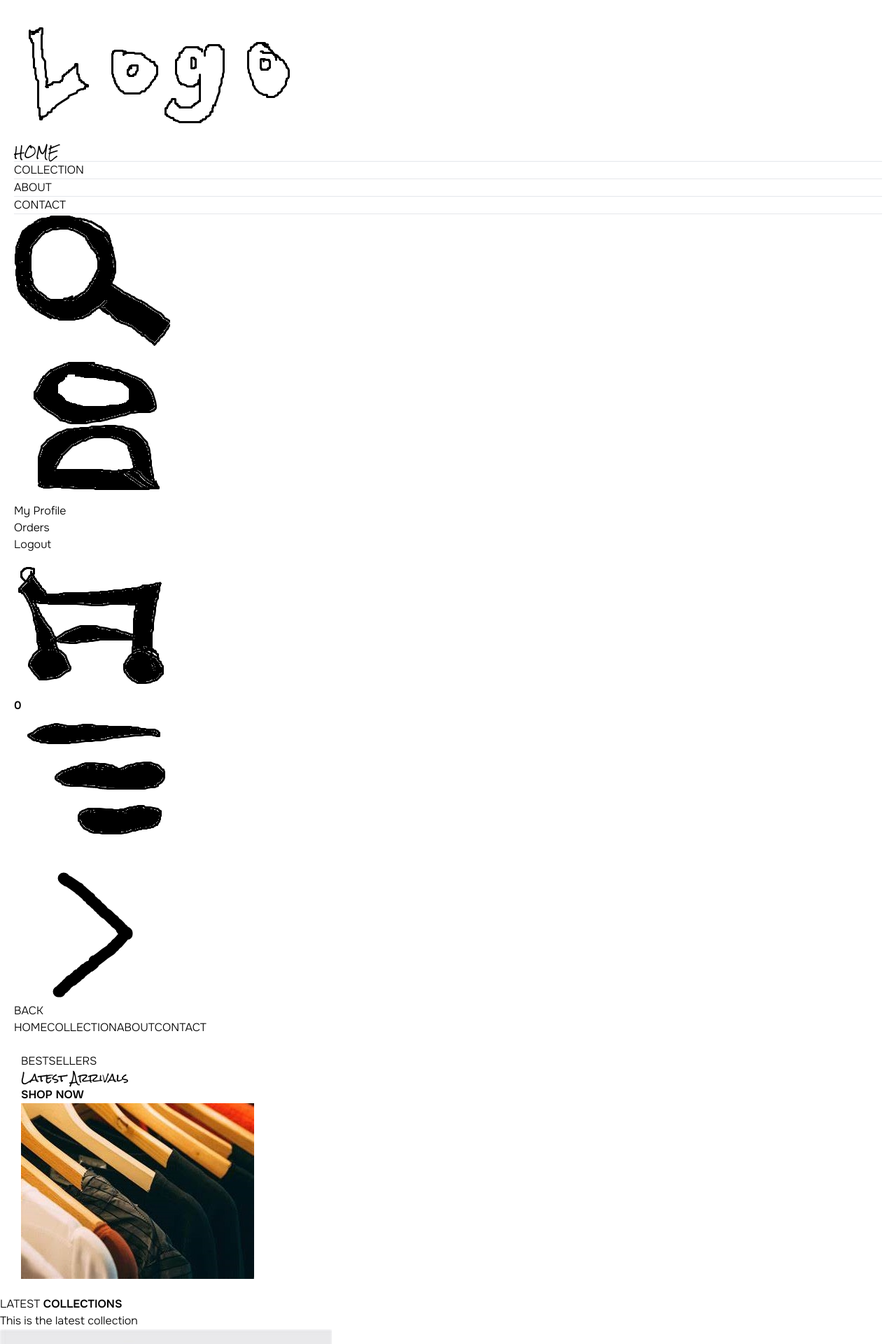
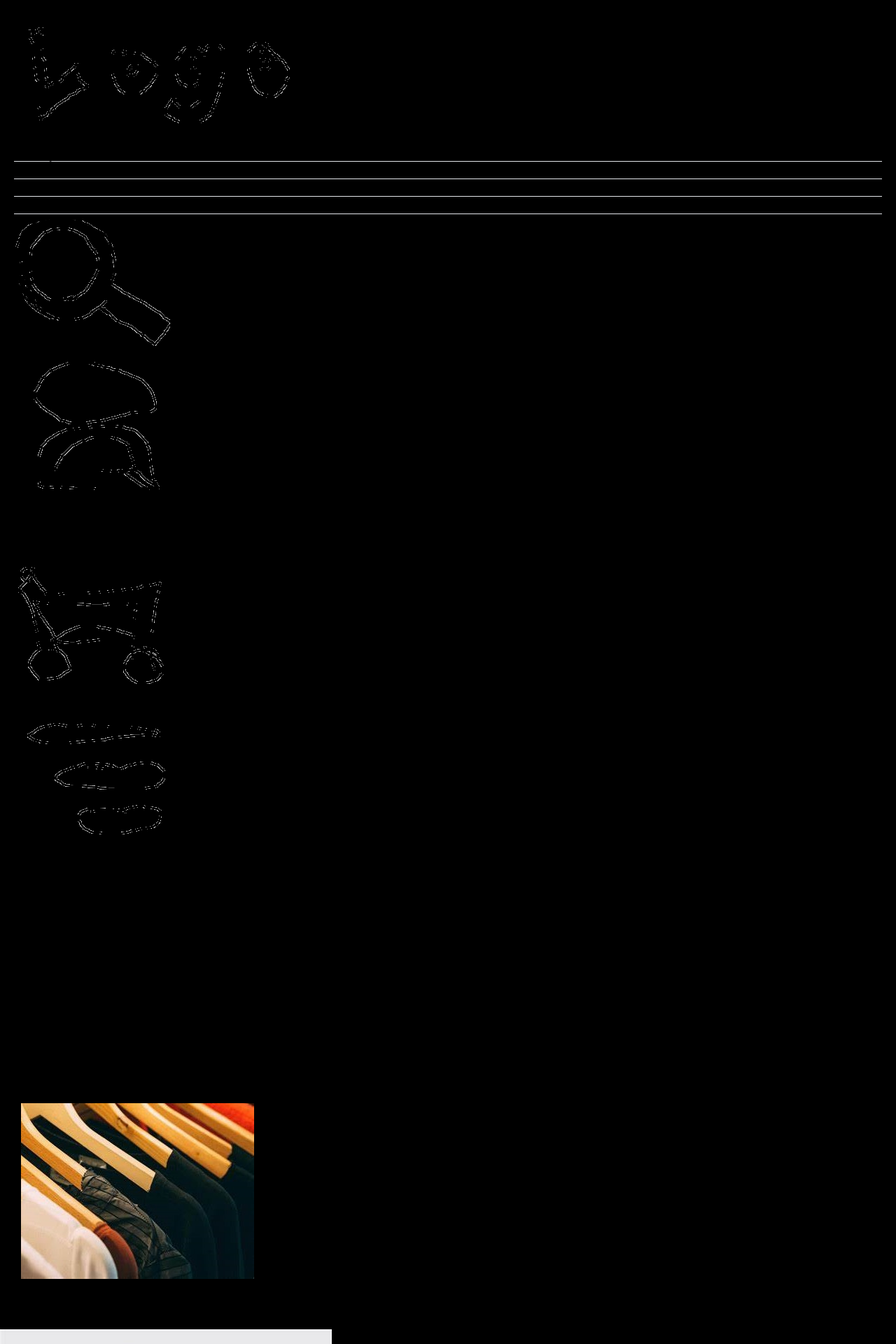
Before and after one commit to walkmoody/Ecommerce-Clothing-Website, a React (Vite) app: page / in a window 1280 px wide. Shown: the top 1920 px of the page at 70% size. Built offline with nearby package versions, Linux system fonts and the light colour scheme.

Commit message:
Made navbar sticky

```diff
--- a/src/App.jsx
+++ b/src/App.jsx
@@ -17,11 +17,10 @@ import 'react-toastify/dist/ReactToastify.css'
 
 const App = () => {
   return (
-    <div style = {{backgroundColor: 'white'}}>
+    <div style = {{backgroundColor: 'black'}}>
     <Navbar/>
     <div className='px-4 sm:px-[5vw] md:px-[7vw] lg:px-[9vw]'>
         <ToastContainer />
-
         <SearchBar/>
         <Routes>
             <Route path='/' element ={<Home/>} />
--- a/src/components/BestSeller.jsx
+++ b/src/components/BestSeller.jsx
@@ -17,7 +17,7 @@ const BestSeller = () => {
     <div className ='my-10'>
       <div className = 'text-center py-8 text-3xl'>
         <Title text1 = {'BEST'} text2={'SELLERS'} />
-        <p className='w-3/4 m-auto text-xs sm:text-sm md:text-base text-gray-600'>
+        <p className='onest-norm w-3/4 m-auto text-xs sm:text-sm md:text-base text-gray-100'>
         test words for best seller insert paragraph here product is so great
         </p>
       </div>
--- a/src/components/Hero.jsx
+++ b/src/components/Hero.jsx
@@ -12,14 +12,14 @@ const Hero = () => {
         <div className='w-full sm:w-1/2 flex items-center justify-center py-10 sm:py-0'>
             <div className='text-[#414141]'>
                 <div className = 'flex items-center gap-2'>
-                  <p className ='w-10 md:w-11 h-[2px] bg-[#414141]'></p>
-                    <p className='onest-norm text-sm md:text-base'>BESTSELLERS</p>
+                  <p className ='w-10 md:w-11 h-[2px] bg-gray-300'></p>
+                    <p className='onest-thin text-sm md:text-base text-gray-100'>BESTSELLERS</p>
 
                 </div>
-                <h1 className = 'rock-salt-regular text-3xl sm:py-3 lg:text-5xl leading-relaxed'>Latest Arrivals</h1>
+                <h1 className = 'rock-salt-regular text-3xl sm:py-3 lg:text-5xl leading-relaxed text-gray-100'>Latest Arrivals</h1>
                 <div className ='flex items-center gap-2'>
-                  <p className = 'onest-thick text-sm md:text-base'>SHOP NOW</p>
-                  <p className = 'w-6 md:w-11 h-[2px] bg-[#414141]'></p>
+                  <p className = 'onest-thin text-sm md:text-base text-gray-100'>SHOP NOW</p>
+                  <p className = 'w-10 md:w-11 h-[2px] bg-gray-300'></p>
 
                 </div>
             </div>
--- a/src/components/Navbar.jsx
+++ b/src/components/Navbar.jsx
@@ -8,9 +8,9 @@ const Navbar = () => {
     const {setShowSearch, getCartCount} = useContext(ShopContext);
 
   return (
-    <div className='background-white'>{/*gradient-custom */}
-    <div style ={{paddingLeft : '20px', paddingRight: '20px', backgroundColor: 'white'}}>
-    <div className='flex items-center justify-between py-5 font-medium '>
+    <div className='sticky top-0 z-50'>
+    <div style ={{paddingLeft : '20px', paddingRight: '20px'}}>
+    <div className='.w-full flex items-center justify-between py-5 font-medium '>
         <Link to='/'><img src={assets.logo} className='w-36' alt="" /></Link>
 
         <ul className='hidden sm:flex gap-5 text-sm text-gray-700'>
@@ -72,8 +72,8 @@ const Navbar = () => {
             </div>
         </div>
     </div>
+
     </div>
-    <p className ='h-[2px] bg-[gray]'></p>
     </div>
   )
 }
--- a/src/components/NewsletterBox.jsx
+++ b/src/components/NewsletterBox.jsx
@@ -12,9 +12,9 @@ const NewsletterBox = () => {
       <p className ='onest-norm text-gray-400 mt-3'>
         test text test text test wafwf31rr12r21r21r21r
       </p>
-      <form onSubmit ={onSubmitHandler} className ='w-full sm:w-1/2 flex items-center gap-3 mx-auto my-6 border pl-3'>
-        <input className ='onest-thin w-full sm:flex-1 outline-none' type="email" placeholder ='Enter your email'/>
-        <button type='submit' className ='onest-thick bg-black text-white text-sx px-10 py-4'>SUBSCRIBE</button>
+      <form onSubmit ={onSubmitHandler} className ='w-full sm:w-1/2 flex items-center gap-3 mx-auto my-6 border pl-3 rounded'>
+        <input className ='onest-thin w-full sm:flex-1 outline-black text-white bg-black' type="email" placeholder ='Enter your email'/>
+        <button type='submit' className ='onest-thick bg-white text-black text-sx px-10 py-4'>SUBSCRIBE</button>
       </form>
     </div>
   )
--- a/src/components/Title.jsx
+++ b/src/components/Title.jsx
@@ -3,8 +3,8 @@ import React from 'react'
 const Title = ({text1,text2}) => {
   return (
     <div className ='inline-flex gap-2 items-center mb-3'>
-        <p className = 'onest-norm text-gray-500'>{text1} <span className ='onest-thick text-gray-700 font-medium'>{text2}</span></p>
-        <p className = 'w-8 sm:w-12 h-[1px] sm:h-[2px] bg-gray-700'></p>
+        <p className = 'onest-thin text-gray-100'>{text1} <span className ='onest-thick text-gray-100 font-medium'>{text2}</span></p>
+        <p className = 'w-8 sm:w-12 h-[1px] sm:h-[2px] bg-gray-100'></p>
     </div>
   )
 }
```
